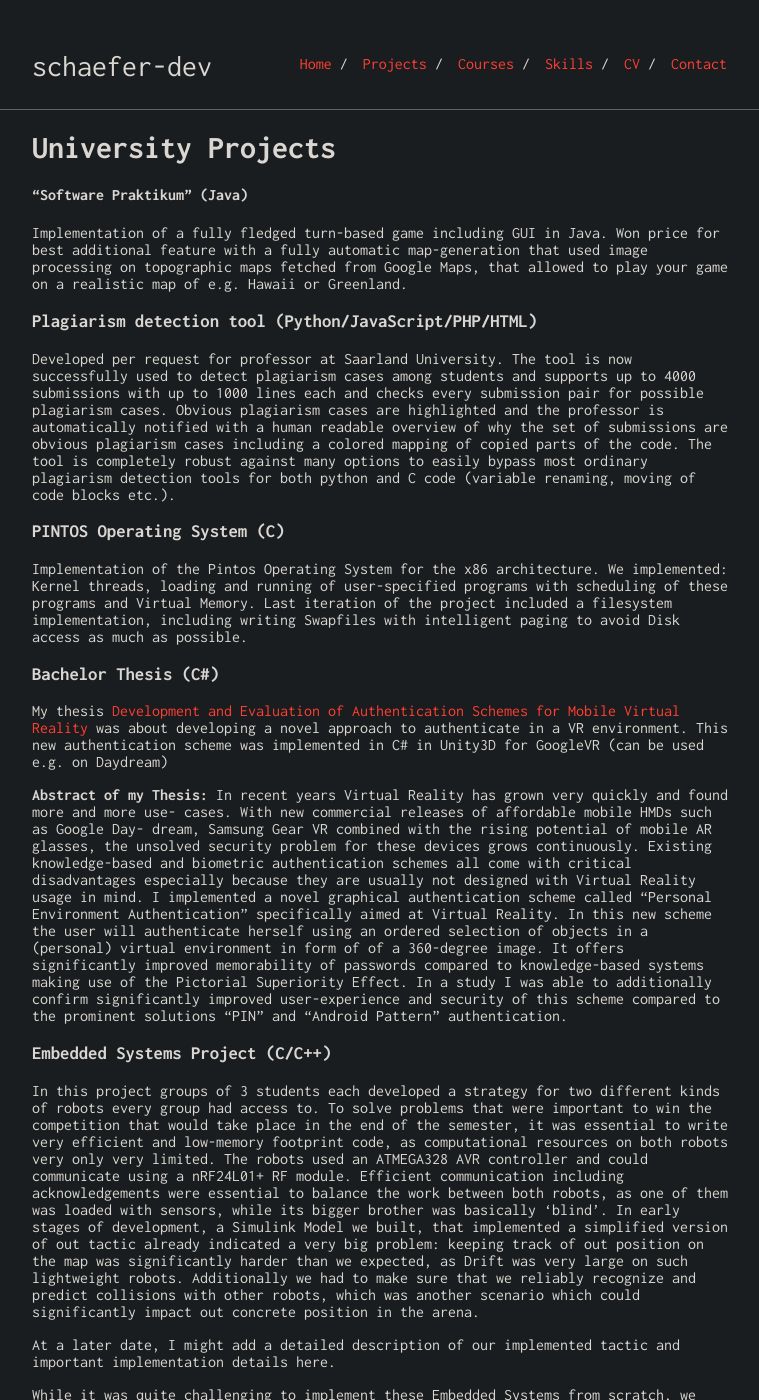
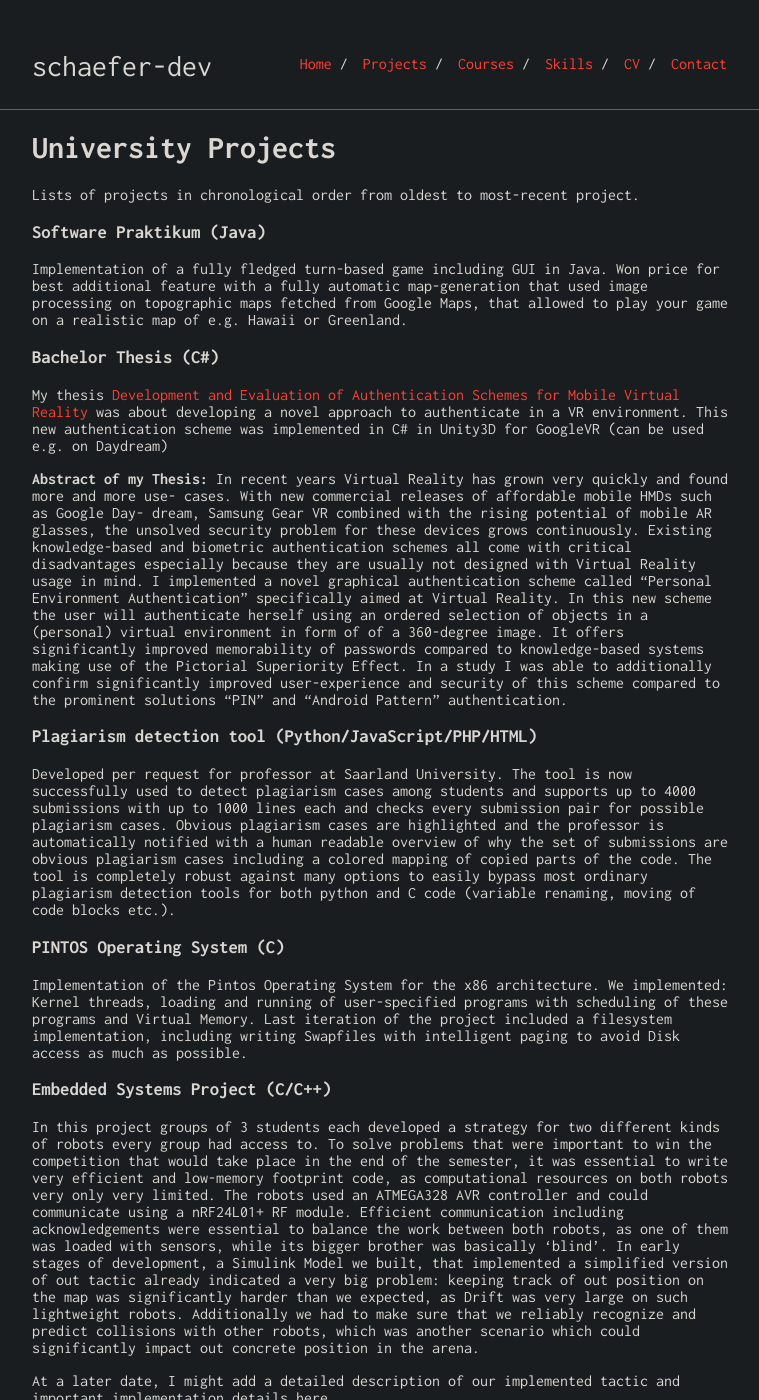
Before and after one commit to schaefer-dev/schaefer-dev.github.io, a Jekyll site: the page built from projects.md, in a window 1280 px wide and 1400 px high. Shown: the whole window, without its empty margins (258-1017 px from the left). Built offline with Jekyll 4.4.1, drawn with Linux system fonts in a browser that asks for light colours; our own code applies the rules of GitHub Pages for plain Markdown files; some of the changed lines change nothing that is shown.

Commit message:
projects in chronological order

```diff
--- a/projects.md
+++ b/projects.md
@@ -4,18 +4,12 @@ layout: default
 
 # University Projects
 
+Lists of projects in chronological order from oldest to most-recent project.
 
-#### "Software Praktikum" (Java)
+
+### Software Praktikum (Java)
 
 Implementation of a fully fledged turn-based game including GUI in Java. Won price for best additional feature with a fully automatic map-generation that used image processing on topographic maps fetched from Google Maps, that allowed to play your game on a realistic map of e.g. Hawaii or Greenland.
-
-
-### Plagiarism detection tool (Python/JavaScript/PHP/HTML)
-Developed per request for professor at Saarland University. The tool is now successfully used to detect plagiarism cases among students and supports up to 4000 submissions with up to 1000 lines each and checks every submission pair for possible plagiarism cases. Obvious plagiarism cases are highlighted and the professor is automatically notified with a human readable overview of why the set of submissions are obvious plagiarism cases including a colored mapping of copied parts of the code. The tool is completely robust against many options to easily bypass most ordinary plagiarism detection tools for both python and C code (variable renaming, moving of code blocks etc.).
-
-### PINTOS Operating System (C)
-
-Implementation of the Pintos Operating System for the x86 architecture. We implemented: Kernel threads, loading and running of user-specified programs with scheduling of these programs and Virtual Memory. Last iteration of the project included a filesystem implementation, including writing Swapfiles with intelligent paging to avoid Disk access as much as possible.
 
 
 ### Bachelor Thesis (C#)
@@ -23,6 +17,16 @@ My thesis [Development and Evaluation of Authentication Schemes for Mobile Virtu
 
 **Abstract of my Thesis:**
 In recent years Virtual Reality has grown very quickly and found more and more use- cases. With new commercial releases of affordable mobile HMDs such as Google Day- dream, Samsung Gear VR combined with the rising potential of mobile AR glasses, the unsolved security problem for these devices grows continuously. Existing knowledge-based and biometric authentication schemes all come with critical disadvantages especially because they are usually not designed with Virtual Reality usage in mind. I implemented a novel graphical authentication scheme called "Personal Environment Authentication" specifically aimed at Virtual Reality. In this new scheme the user will authenticate herself using an ordered selection of objects in a (personal) virtual environment in form of of a 360-degree image. It offers significantly improved memorability of passwords compared to knowledge-based systems making use of the Pictorial Superiority Effect. In a study I was able to additionally confirm significantly improved user-experience and security of this scheme compared to the prominent solutions "PIN" and "Android Pattern" authentication.
+
+
+### Plagiarism detection tool (Python/JavaScript/PHP/HTML)
+
+Developed per request for professor at Saarland University. The tool is now successfully used to detect plagiarism cases among students and supports up to 4000 submissions with up to 1000 lines each and checks every submission pair for possible plagiarism cases. Obvious plagiarism cases are highlighted and the professor is automatically notified with a human readable overview of why the set of submissions are obvious plagiarism cases including a colored mapping of copied parts of the code. The tool is completely robust against many options to easily bypass most ordinary plagiarism detection tools for both python and C code (variable renaming, moving of code blocks etc.).
+
+
+### PINTOS Operating System (C)
+
+Implementation of the Pintos Operating System for the x86 architecture. We implemented: Kernel threads, loading and running of user-specified programs with scheduling of these programs and Virtual Memory. Last iteration of the project included a filesystem implementation, including writing Swapfiles with intelligent paging to avoid Disk access as much as possible.
 
 
 ### Embedded Systems Project (C/C++)
```
